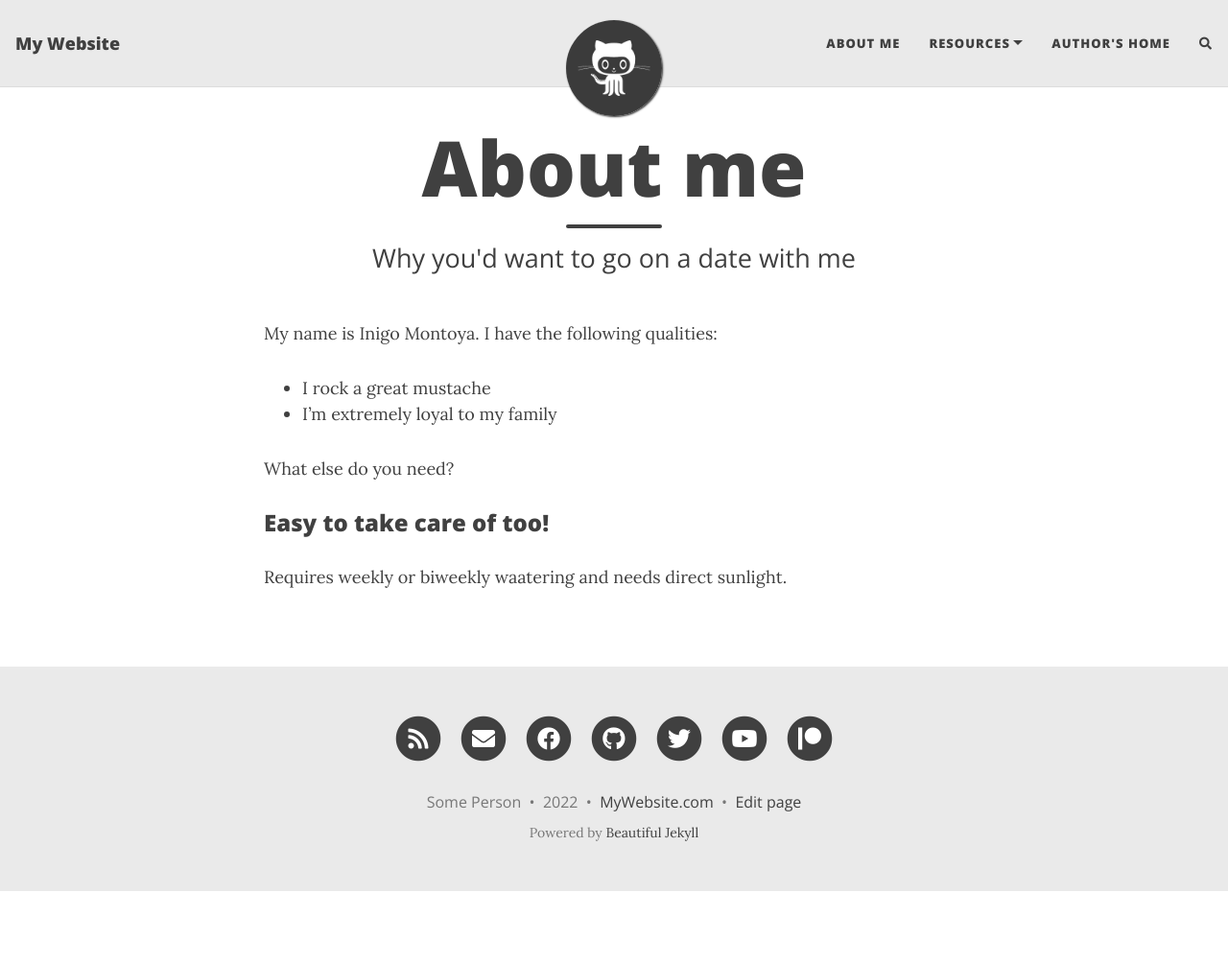
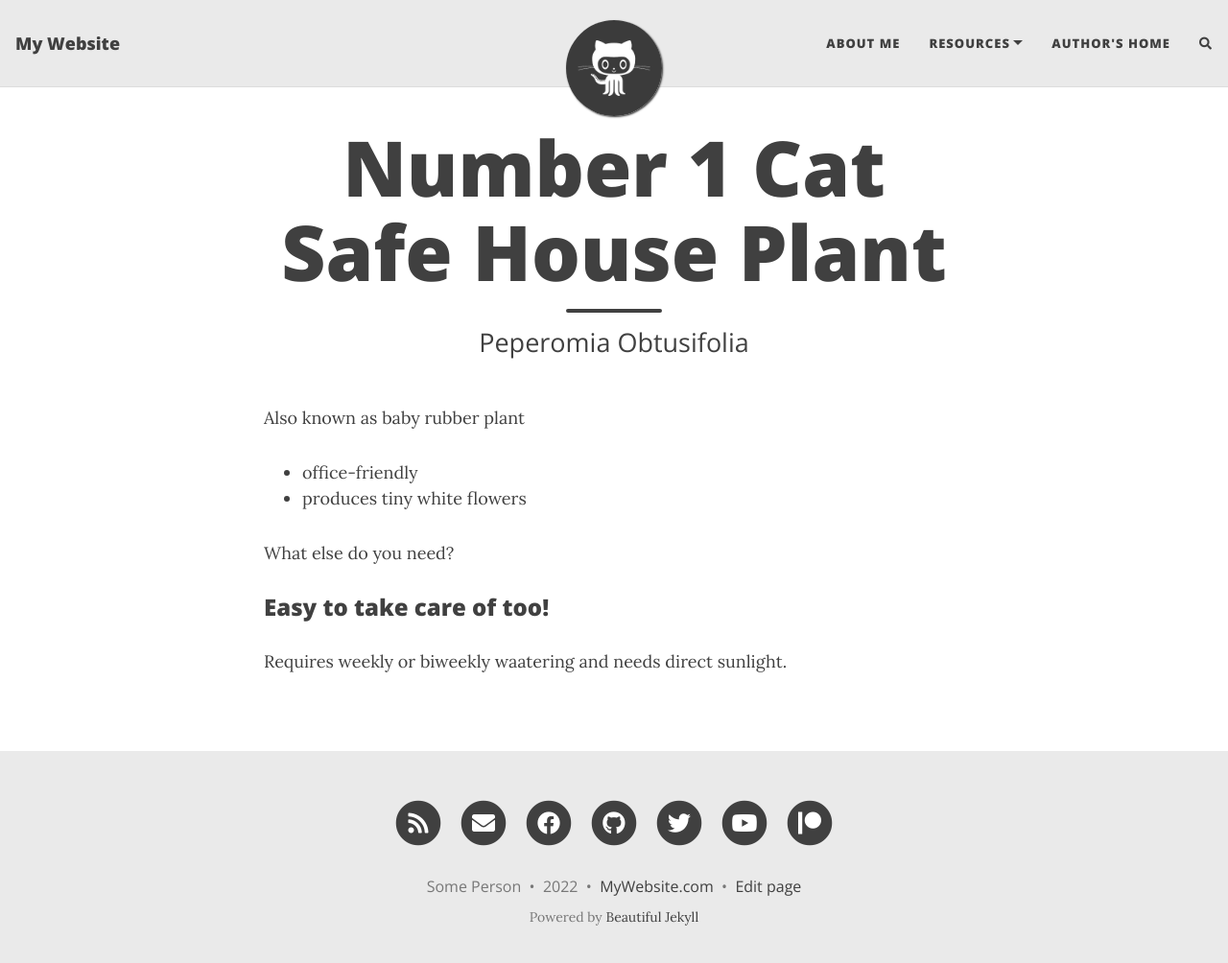
Before and after one commit to olivialeaver/olivialeaver.github.io, a Jekyll site: the page built from aboutme.md, in a window 1280 px wide and 1017 px high. Shown: the top 1004 px of the window at 96% size. Built offline with Jekyll 4.4.1, drawn with Linux system fonts in a browser that asks for light colours; nearby versions of some CDN libraries; comment, search, counter and statistics services are not loaded.

Commit message:
Update aboutme.md

```diff
--- a/aboutme.md
+++ b/aboutme.md
@@ -1,13 +1,13 @@
 ---
 layout: page
-title: About me
-subtitle: Why you'd want to go on a date with me
+title: Number 1 Cat Safe House Plant
+subtitle: Peperomia Obtusifolia
 ---
 
-My name is Inigo Montoya. I have the following qualities:
+Also known as baby rubber plant
 
-- I rock a great mustache
-- I'm extremely loyal to my family
+- office-friendly
+- produces tiny white flowers
 
 What else do you need?
 
```
